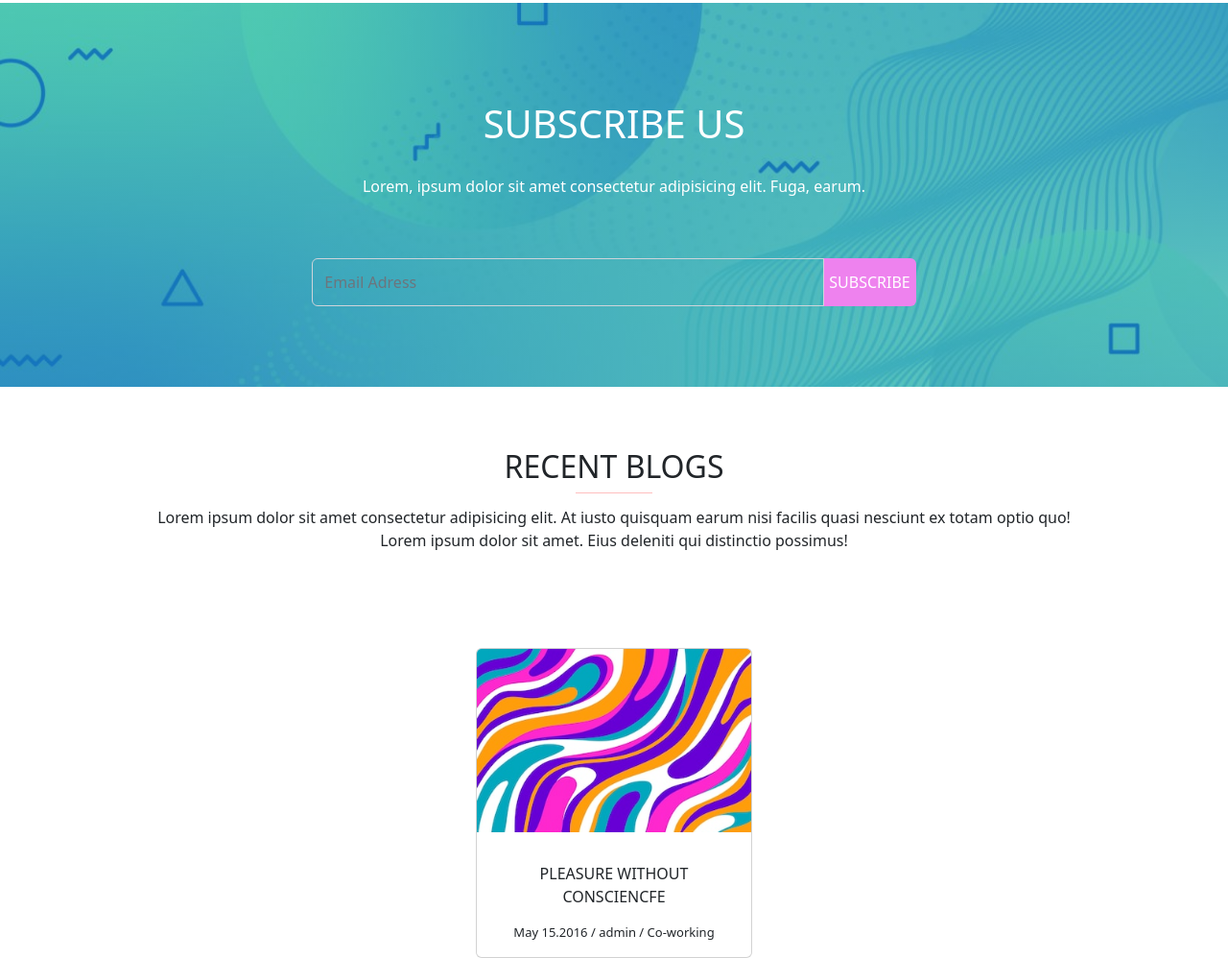
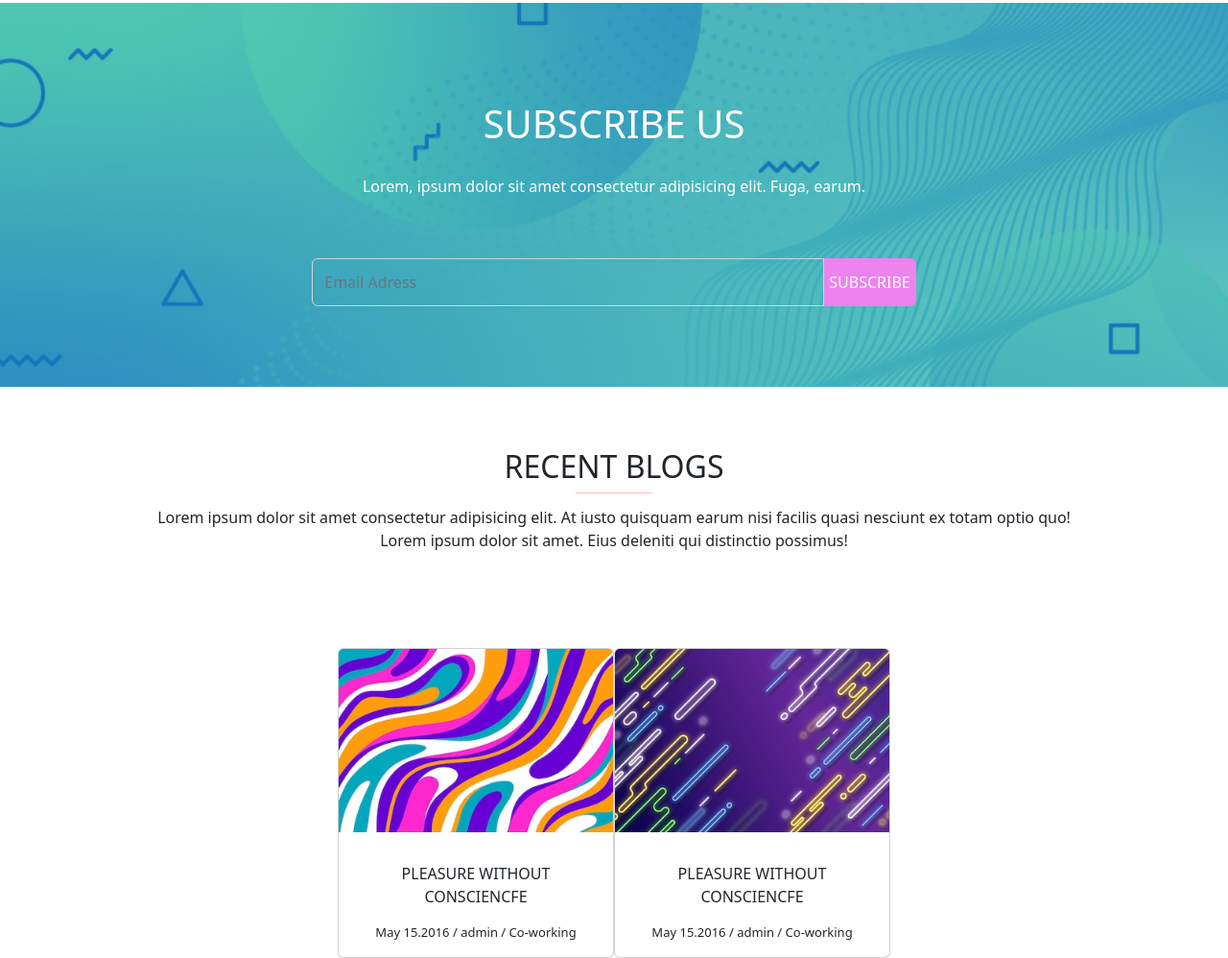
Before and after one commit to mohabrd/projet_molengeek_quentin_moha, a website: page index.html in a window 1280 px wide. Shown: the part 1125-2123 px from the top of the page at 96% size. Drawn offline with nearby package versions, Linux system fonts and the light colour scheme.

Commit message:
ajouts des propeiétés bootstrap de la section recent blogs2

```diff
--- a/index.html
+++ b/index.html
@@ -109,6 +109,13 @@
                 <span style="font-size: 13px; display: flex; justify-content: center;">May 15.2016 / admin / Co-working</span>
             </div>
         </div>
+        <div class="card" style="width: 18rem;">
+            <img src="./public/Image_Sass_P2/Blog/im2.jpeg" class="card-img-top" alt="...">
+            <div class="card-body">
+                <p class="card-text text-center mt-3">PLEASURE WITHOUT CONSCIENCFE</p>
+                <span style="font-size: 13px; display: flex; justify-content: center;">May 15.2016 / admin / Co-working</span>
+            </div>
+        </div>
 
     </section>
 
```
